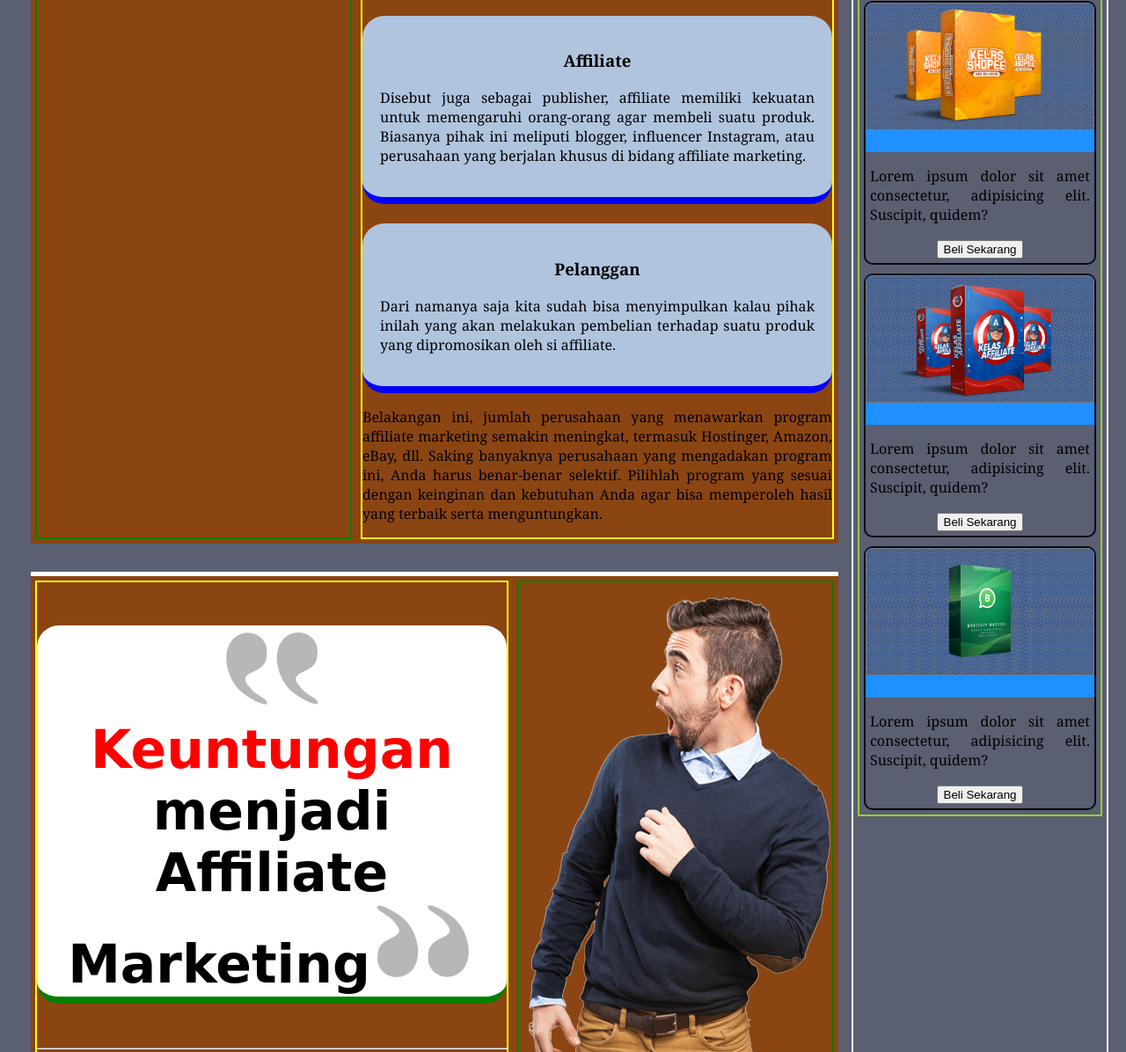
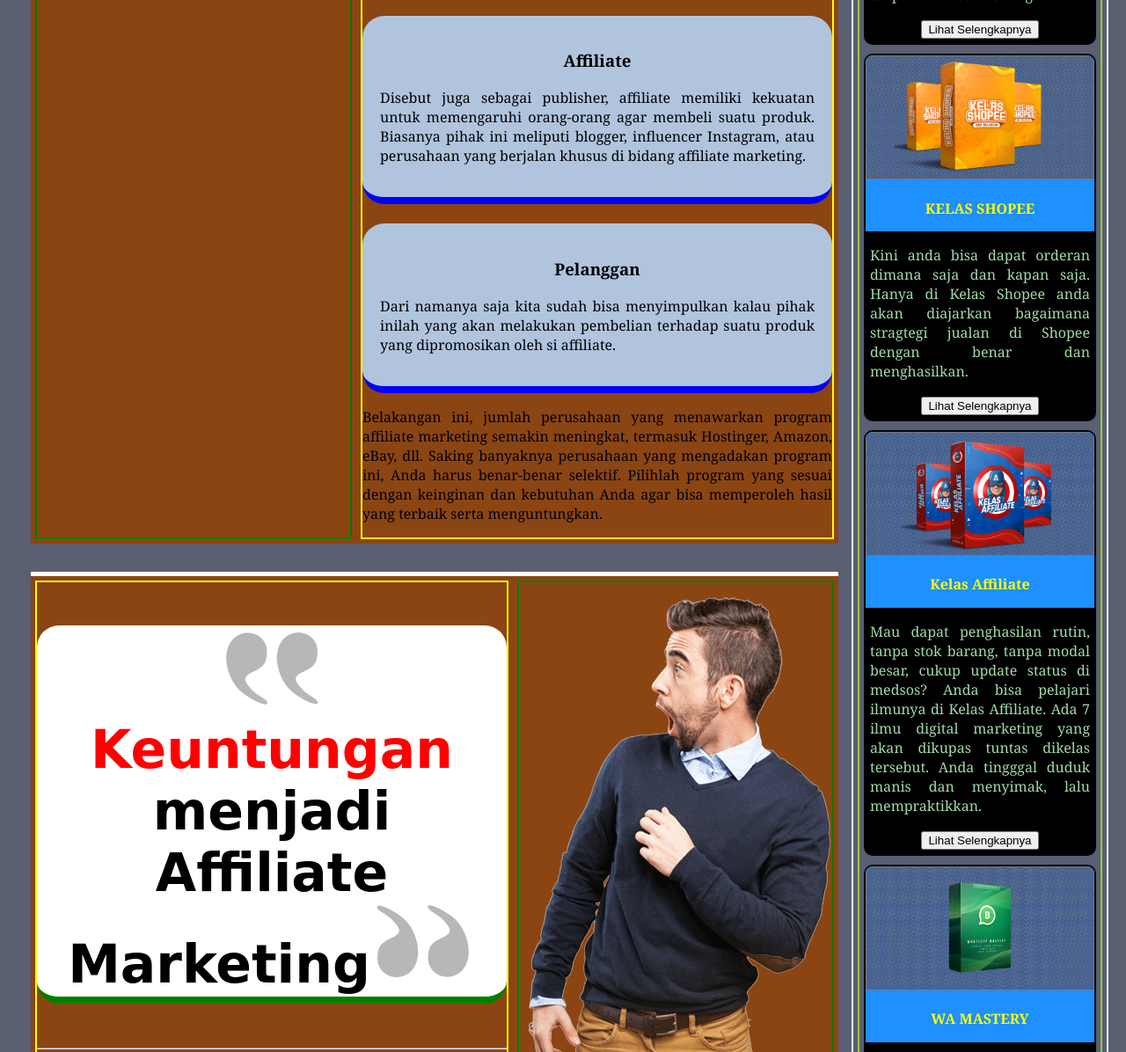
Before and after one commit to rijal2/tugas, a plain HTML site: page index.html in a window 1280 px wide. Shown: the part 1758-2954 px from the top of the page at 88% size. Drawn offline with Linux system fonts and the light colour scheme; files whose address does not match are found by name.

Commit message:
Menambah hiasana pada tampilan daftar produk

```diff
--- a/gaya.css
+++ b/gaya.css
@@ -331,14 +331,14 @@ aside {
 	.produk	{
 		border: 2px solid #02040eee;
 		border-radius: 10px;
-		background-color: rgba(24, 91, 136, 0);
+		background-color: black;
 		overflow: hidden;
 	}
 
 	.produk .judul {
 		display: flex;
 		flex-direction: column;
-		height: 170px;
+		height: 200px;
 		background-color: #1E90FF;
 		margin: 0;
 		color: yellow;
@@ -347,6 +347,7 @@ aside {
 
 	.produk .isi {
 		text-align: center;
+		color: #A0DAA9;
 	}
 
 	.judul img	{
--- a/index.html
+++ b/index.html
@@ -262,10 +262,12 @@
           <div class="produk">
             <div class="judul">
               <img src="asset/css/produk-member-kids.jpg" alt="Member Kids">
-              <span><h6>Member Kids</h6></span>
+              <span><h4>Member Kids</h4></span>
             </div>
             <div class="isi">
-              <p>Kelola bisnismu dengan baik menggunakan Member Kids. Kamu bisa melakukan tergeting marketing dengan akurat.</p>
+              <p>
+                Kelola bisnismu dengan baik menggunakan Member Kids. Kamu bisa melakukan tergeting marketi dengan akurat.
+              </p>
               <button>Lihat Selengkapnya</button>
             </div>
           </div>
@@ -273,9 +275,12 @@
           <div class="produk">
             <div class="judul">
               <img src="asset/css/produk-snapixa.jpg" alt="Snapixa">
+              <span><h4>SNAPIXA</h4></span>
             </div>
             <div class="isi">
-              <p>Plugin Builder ini membuat kamu bisa memiliki website tanpa harus beli hosting.</p>
+              <p>
+                Plugin Builder ini membuat kamu bisa memiliki website tanpa harus beli hosting.
+              </p>
               <button>Lihat Selengkapnya</button>
             </div>
           </div>
@@ -283,29 +288,38 @@
           <div class="produk">
             <div class="judul">
               <img src="asset/css/produk-kelas-shopee.png" alt="Kelas Shopee">
+              <span><h4>KELAS SHOPEE</h4></span>
             </div>
             <div class="isi">
-              <p>Lorem ipsum dolor sit amet consectetur, adipisicing elit. Suscipit, quidem?</p>
-              <button>Beli Sekarang</button>
+              <p>
+                Kini anda bisa dapat orderan dimana saja dan kapan saja. Hanya di Kelas Shopee anda akan diajarkan bagaimana stragtegi jualan di Shopee dengan benar dan menghasilkan.
+              </p>
+              <button>Lihat Selengkapnya</button>
             </div>
           </div>
 
           <div class="produk">
             <div class="judul">
               <img src="asset/css/produk-kelas-affiliate.png" alt="Kelas Affiliate">
+              <span><h4>Kelas Affiliate</h4></span>
             </div>
             <div class="isi">
-              <p>Lorem ipsum dolor sit amet consectetur, adipisicing elit. Suscipit, quidem?</p>
-              <button>Beli Sekarang</button>
+              <p>
+                Mau dapat penghasilan rutin, tanpa stok barang, tanpa modal besar, cukup update status di medsos? Anda bisa pelajari ilmunya di Kelas Affiliate. Ada 7 ilmu digital marketing yang akan dikupas tuntas dikelas tersebut. Anda tingggal duduk manis dan menyimak, lalu mempraktikkan.
+              </p>
+              <button>Lihat Selengkapnya</button>
             </div>
           </div>
 
           <div class="produk">
             <div class="judul">
               <img src="asset/css/produk-wa-mastery.png" alt="WA Mastery">
+              <span><h4>WA MASTERY</h4></span>
             </div>
             <div class="isi">
-              <p>Lorem ipsum dolor sit amet consectetur, adipisicing elit. Suscipit, quidem?</p>
+              <p>
+                Sudah saat nya anda memanfaatkan WA tidak hanya untuk chatingan saja. Anda bisa menjadikan WA sebagai media marketing yang efektif dalam bisnis anda yang akan mendatangkan income besar. Tapi semua itu ada strategi dan triknya. Yuk gali ilmu marketing di WA menggunakan WA MASTERY.
+              </p>
               <button>Beli Sekarang</button>
             </div>
           </div>
```
